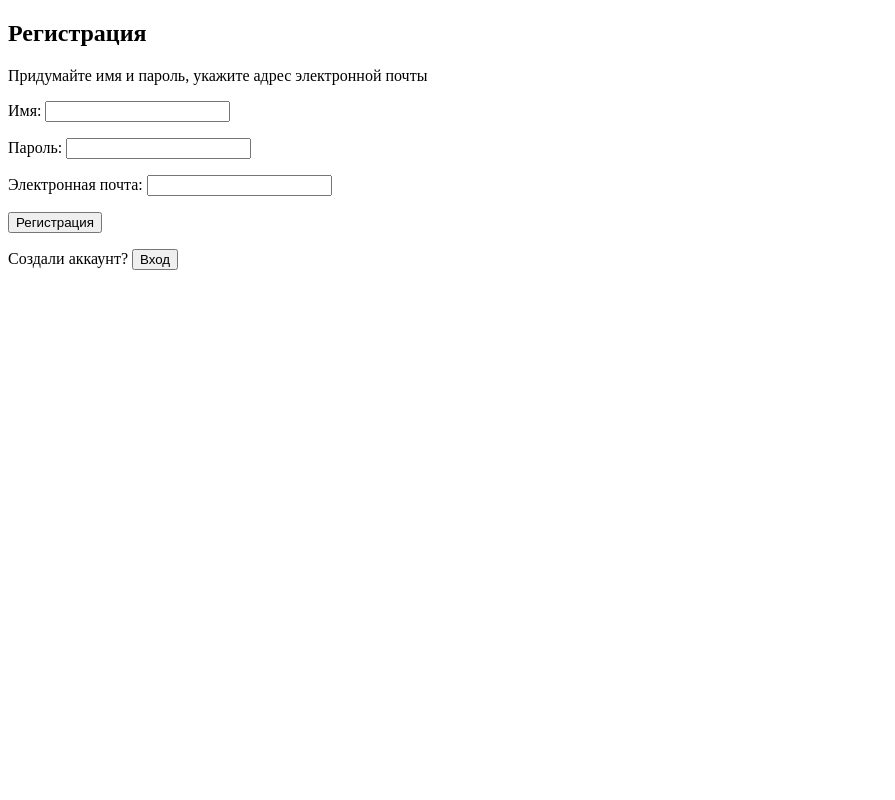
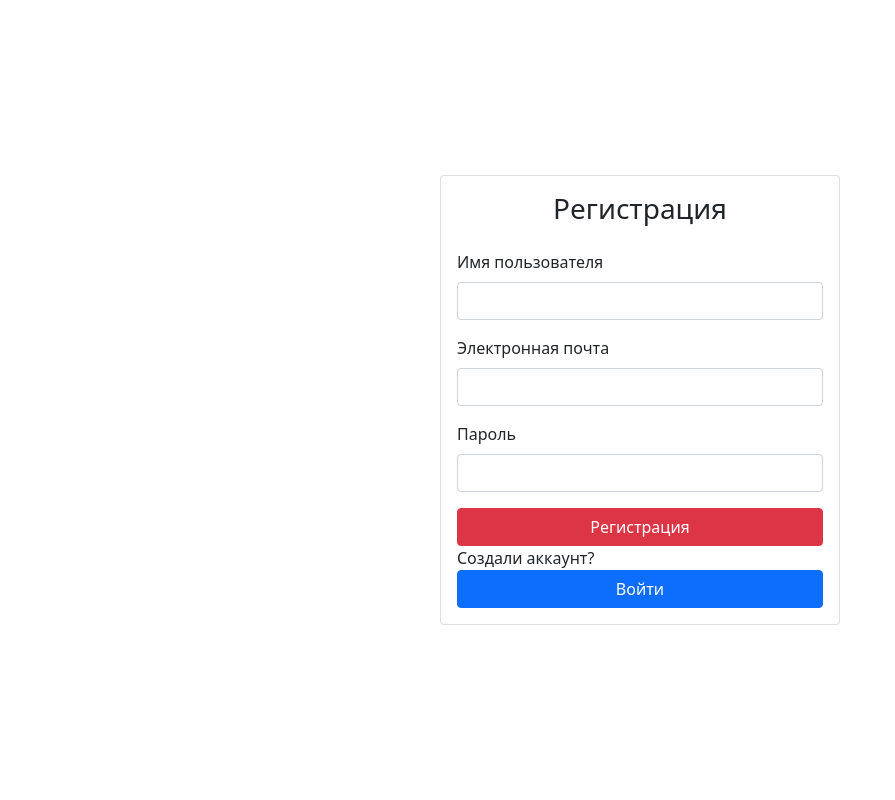
Before and after one commit to vovan-ivanoff/cosmolab-it, a Flask app: page /registration in a window 1280 px wide. Shown: the whole page, without its empty margins (0-895 px from the left). Run offline with Flask 3, Linux system fonts and the light colour scheme.

Commit message:
Added a front in html for authorization and registration, fixed errors during registration

```diff
--- a/main.py
+++ b/main.py
@@ -127,12 +127,20 @@ def registration():
         # name text,
         # password text
         # )""")
+        correct_mail = True
+        error = False
         username = request.form['username']
+        if username == "":
+            error = True
+            flash('введите никнейм')
         password = request.form['password']
+        if password == "":
+            error = True
+            flash('введите пароль')
 
         #mail + test of loyalty
         mail = request.form['mail']
-        correct_mail = True
+
         if '@' not in mail:
             correct_mail = False
         rating = 0
@@ -141,7 +149,7 @@ def registration():
         c.execute(query, (username,))
         finded = c.fetchall()
         print(finded)
-        if len(finded) == 0 and correct_mail is True:
+        if len(finded) == 0 and correct_mail is True and error is False:
             query = "INSERT INTO users VALUES (?, ?, ?, ?)"
             c.execute(query, (username, crypto_password, rating, mail))
             c.execute("SELECT * FROM users")
@@ -150,7 +158,7 @@ def registration():
             db.commit()
         elif correct_mail is False and len(finded) == 0:
             flash('неверно указан адрес электронной почты')
-        if len(finded) == 1:
+        if len(finded) == 1 and error is False:
             flash('такой аккаунт уже существует')
         db.close()
     return render_template('registration.html', title="Регистрация")
--- a/templates/registration.html
+++ b/templates/registration.html
@@ -1,23 +1,51 @@
 <!DOCTYPE html>
 <html lang="ru">
 <head>
+
     <meta charset="UTF-8">
-    <title>{{title}}</title>
+    <meta name="viewport" content="width=device-width, initial-scale=1.0">
+	<title>Регистрация</title>
+    <link href="https://cdn.jsdelivr.net/npm/bootstrap@5.1.3/dist/css/bootstrap.min.css" rel="stylesheet">
+
+    <!-- <meta charset="UTF-8">
+    <title>{{title}}</title> -->
 </head>
 <body>
-<h2>Регистрация</h2>
+    <div class="container d-flex align-items-center justify-content-center" style="min-height: 100vh;">
+        <div class="card w-100" style="max-width: 400px;">
+            <div class="card-body">
+                <h3 class="card-title text-center mb-4">Регистрация</h3>
+<!-- <h2>Регистрация</h2> -->
 {% for msg in get_flashed_messages() %}
 <div class="flash">{{msg}}</div>
 {% endfor %}
 <form action="/registration" method="post" class="form-contact">
-    <p>Придумайте имя и пароль, укажите адрес электронной почты</p>
-    <p><label>Имя: </label> <input type="text" name="username" value="" required />
-    <p><label>Пароль: </label> <input type="text" name="password" value="" required />
-    <p><label>Электронная почта: </label> <input type="text" name="mail" value="" required />
-    <p><input type="submit" value="Регистрация" />
+    <!-- <p>Придумайте имя и пароль, укажите адрес электронной почты</p> -->
+    <div class="mb-3">
+        <label for="username" class="form-label">Имя пользователя</label>
+        <input type="text" class="form-control" id="username" name="username"
+               aria-describedby="usernameHelp">
+    </div>
+    <!-- <p><label>Имя: </label> <input type="text" name="username" value="" required /> -->
+
+    <!-- <p><label>Пароль: </label> <input type="text" name="password" value="" required /> -->
+        <div class="mb-3">
+            <label for="mail" class="form-label">Электронная почта</label>
+            <input type="text" class="form-control" id="mail" name="mail">
+        </div>
+        <div class="mb-3">
+            <label for="password" class="form-label">Пароль</label>
+            <input type="password" class="form-control" id="password" name="password">
+        </div>
+    <!-- <p><label>Электронная почта: </label> <input type="text" name="mail" value="" required /> -->
+        <button type="submit" class="btn btn-danger w-100" >Регистрация</button>
+        <!-- <p><input type="submit" value="Регистрация" /> -->
 </form>
 <form action="/authorization" >
-    <label> Создали аккаунт? </label><button> Вход </button>
+
+    <label> Создали аккаунт? </label>
+    <!-- <button> Вход </button> -->
+    <button type="submit" class="btn btn-primary w-100" >Войти</button>
 </form>
 </body>
 </html>
```
Also changed, not shown: templates/authorize.html (+36 -6 lines), templates/pictures/1661330459_4-kartinkin-net-p-fon-dlya-avtorizatsii-krasivo-4.jpg (added), users_data.db.
